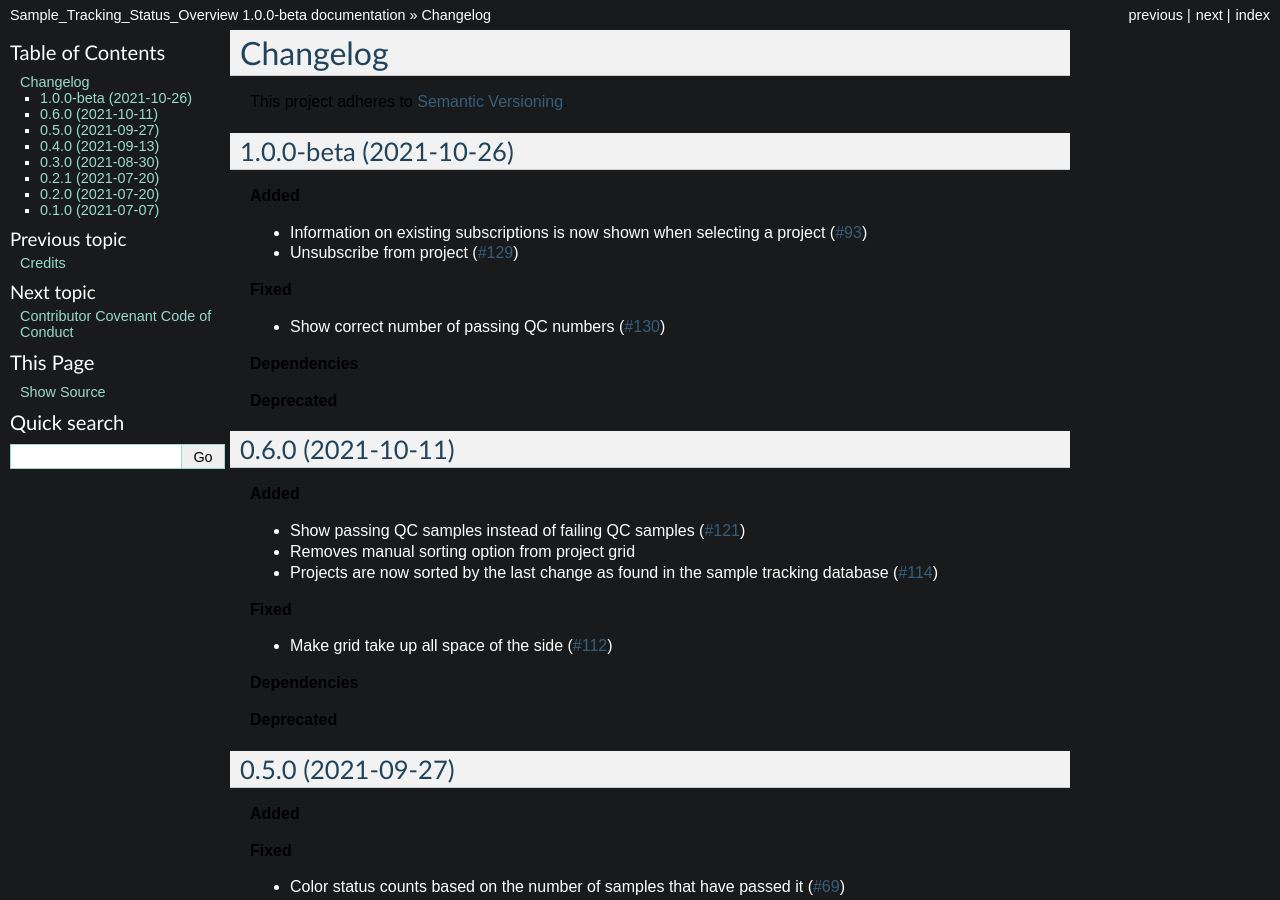
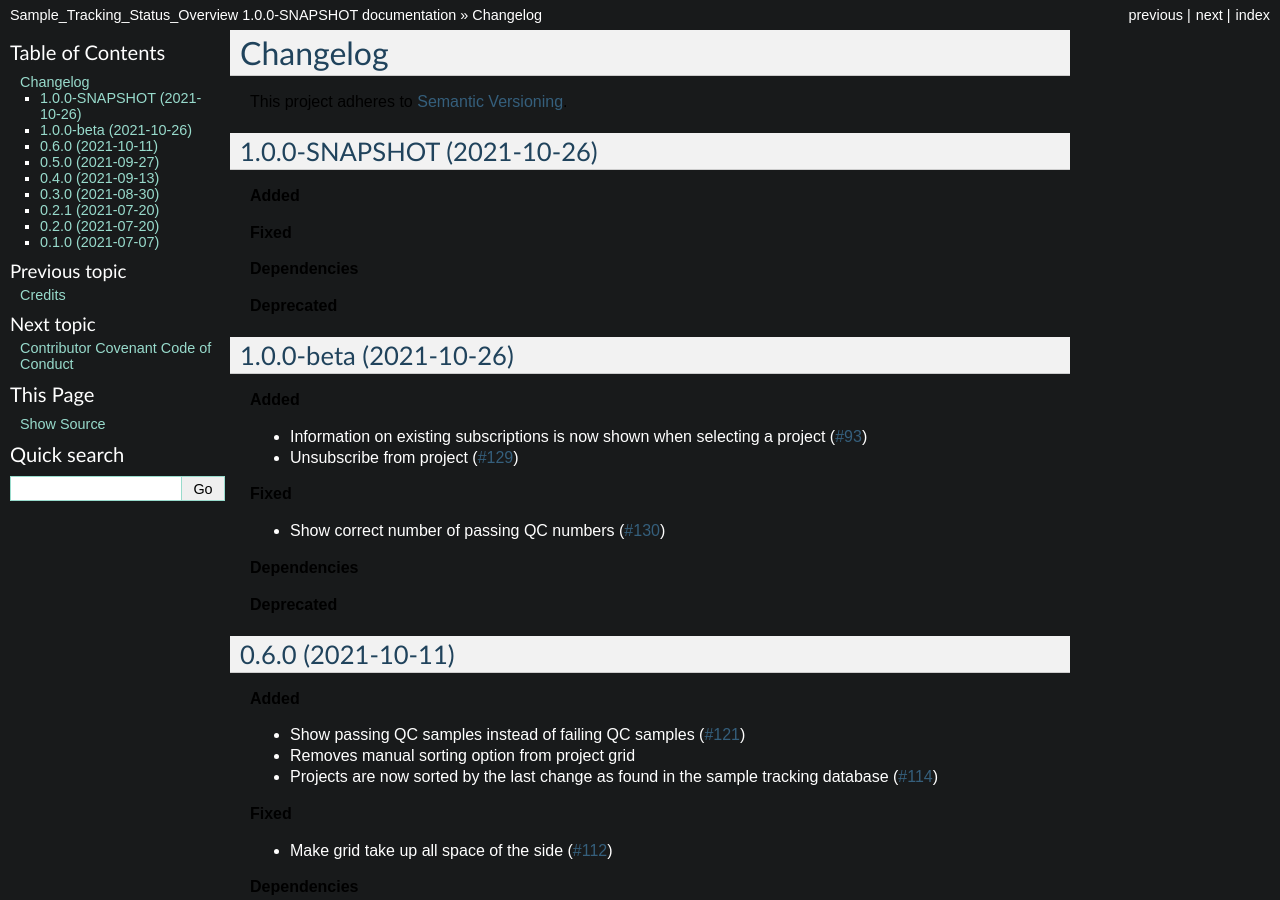
Before and after one commit to jenniferboedker/Sample_Tracking_Status_Overview, a Sphinx documentation site: the page built from docs/changelog.rst, in a window 1280 px wide and 900 px high. Built offline with Sphinx 7.4.7, drawn with Linux system fonts in a browser that asks for light colours; some of the changed text lies outside the part shown.

Commit message:
make it a snapshot version

```diff
--- a/CHANGELOG.rst
+++ b/CHANGELOG.rst
@@ -4,6 +4,16 @@
 
 This project adheres to `Semantic Versioning <https://semver.org/>`_.
 
+1.0.0-SNAPSHOT (2021-10-26)
+---------------------------
+
+**Added**
+
+**Fixed**
+
+**Dependencies**
+
+**Deprecated**
 
 1.0.0-beta (2021-10-26)
 ---------------------------
--- a/docs/conf.py
+++ b/docs/conf.py
@@ -57,9 +57,9 @@
 # the built documents.
 #
 # The short X.Y version.
-version = '1.0.0-beta'
+version = '1.0.0-SNAPSHOT'
 # The full version, including alpha/beta/rc tags.
-release = '1.0.0-beta'
+release = '1.0.0-SNAPSHOT'
 
 # The language for content autogenerated by Sphinx. Refer to documentation
 # for a list of supported languages.
--- a/pom.xml
+++ b/pom.xml
@@ -10,7 +10,7 @@
   </modules>
   <artifactId>sample-tracking-status-overview</artifactId>
   <groupId>life.qbic</groupId>
-  <version>1.0.0-beta</version> <!-- <<QUBE_FORCE_BUMP>> -->
+  <version>1.0.0-SNAPSHOT</version> <!-- <<QUBE_FORCE_BUMP>> -->
   <name>Sample Tracking Status Overview</name>
   <url>http://github.com/qbicsoftware/sample-tracking-status-overview</url>
   <description>Gives a visual overview of sample statuses</description>
--- a/qube.cfg
+++ b/qube.cfg
@@ -1,5 +1,5 @@
 [bumpversion]
-current_version = 1.0.0-beta
+current_version = 1.0.0-SNAPSHOT
 
 [bumpversion_files_whitelisted]
 dot_qube = .qube.yml
```
Also changed, not shown: .qube.yml, 2 other files.
